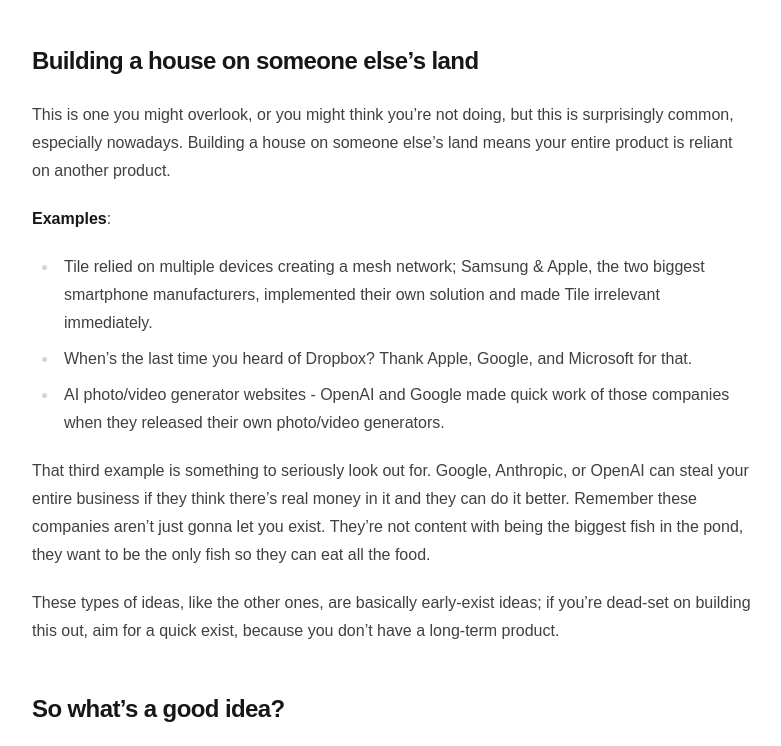
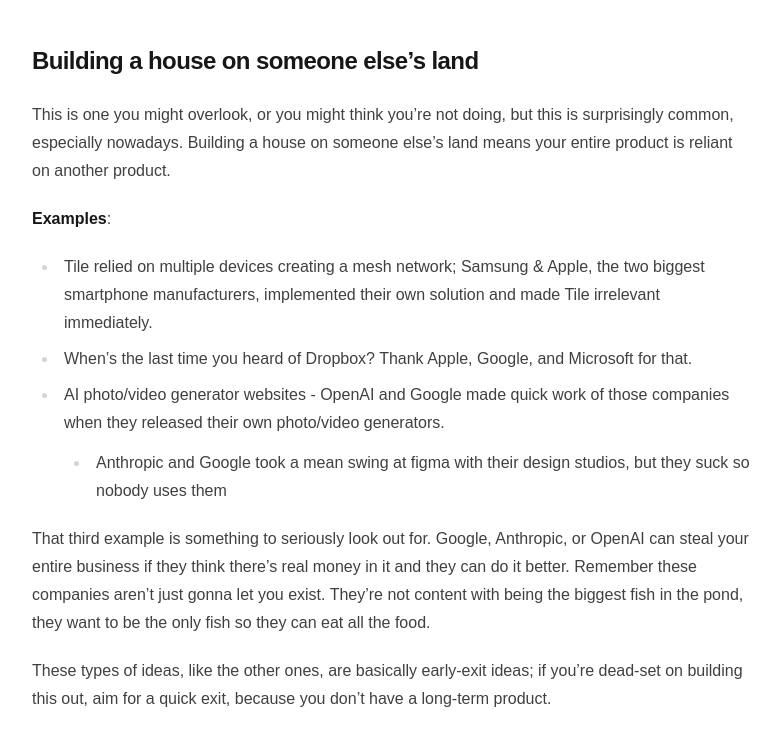
Before and after one commit to ziidonato/website, an Astro site: page /blog/not-building-a-better-product in a window 1280 px wide. Shown: the part 2037-2783 px from the top of the page, without its empty margins (248-1029 px from the left). Built offline with nearby package versions, Linux system fonts and the light colour scheme; Astro itself is replaced by a stand-in of ours.

Commit message:
fixing the post

```diff
--- a/src/content/blog/not-building-a-better-product.md
+++ b/src/content/blog/not-building-a-better-product.md
@@ -54,7 +54,7 @@ And think about it: let's say you go through with it. Let's say you build the pr
 attract some users, and get a pretty good thing going. Guess what, if the company
 you're competing against (you know, the company with way more users than you, who
 you're probably stealing users from) sees that success, there is absolutely nothing
-stopping them from building the one (or two, or however many) feature your product
+stopping them from building the one (or two, or however many) feature(s) your product
 has as its entire selling point, and integrating it for free with their app, making
 your whole business irrelevant. If this is your business idea, it better not be
 long-term. Your best bet is to find a niche that has a market, hyper-optimize for
@@ -88,6 +88,8 @@ means your entire product is reliant on another product.
   for that.
 - AI photo/video generator websites - OpenAI and Google made quick work of those
   companies when they released their own photo/video generators.
+  - Anthropic and Google took a mean swing at figma with their design studios, but
+    they suck so nobody uses them
 
 That third example is something to seriously look out for. Google, Anthropic, or
 OpenAI can steal your entire business if they think there's real money in it and
@@ -95,11 +97,13 @@ they can do it better. Remember these companies aren't just gonna let you exist.
 They're not content with being the biggest fish in the pond, they want to be the
 only fish so they can eat all the food.
 
-These types of ideas, like the other ones, are basically early-exist ideas; if you're
-dead-set on building this out, aim for a quick exist, because you don't have a long-term
+These types of ideas, like the other ones, are basically early-exit ideas; if you're
+dead-set on building this out, aim for a quick exit, because you don't have a long-term
 product.
 
 ## So what's a good idea?
+
+_If I had one, I'd be running a business right now._
 
 You're gonna have to look. Most business ideas that actually have some potential
 are solving a problem that the founder encountered themselves, looked for a solution,
@@ -107,5 +111,5 @@ and found none. If you have encountered a problem and solved it yourself, and th
 found others with the same problem willing to pay for it, you might have a business.
 But there's a trap here too, and that's building a product for a customer base of
 one (yourself). You solve that with market research and validation, but people like
-to skip that crucial step and are confused when their product fails to even get off
-the ground.
+to skip that crucial step and are confused when their product fails to even get
+off the ground.
```
